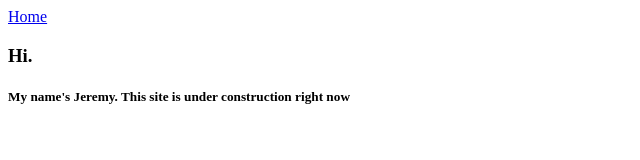
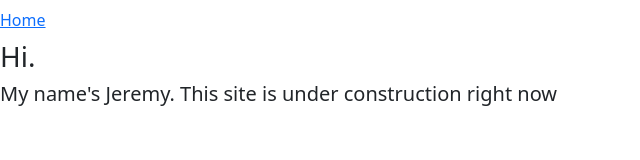
Before and after one commit to jeremiah-john/jeremiah-john.github.io, a plain HTML site: page index.html in a window 1280 px wide. Shown: the whole page, without its empty margins (0-640 px from the left). Drawn offline with nearby package versions, Linux system fonts and the light colour scheme.

Commit message:
started migration to Bootstrap

```diff
--- a/index.html
+++ b/index.html
@@ -1,15 +1,19 @@
 <!DOCTYPE html>
 <html>
     <head>
+        <link href="https://cdn.jsdelivr.net/npm/bootstrap@5.0.0-beta1/dist/css/bootstrap.min.css" rel="stylesheet" integrity="sha384-giJF6kkoqNQ00vy+HMDP7azOuL0xtbfIcaT9wjKHr8RbDVddVHyTfAAsrekwKmP1" crossorigin="anonymous">
         <title>Jeremiah John</title>
     </head>
     <body>
         <header>
-            <a href="/">Home</a>
+            <nav class="navbar">
+                <a href="/">Home</a>
+            </nav>
         </header>
         <main>
             <h3>Hi.</h3>
             <h5>My name's Jeremy. This site is under construction right now</h5>
         </main>
+        <script src="https://cdn.jsdelivr.net/npm/bootstrap@5.0.0-beta1/dist/js/bootstrap.bundle.min.js" integrity="sha384-ygbV9kiqUc6oa4msXn9868pTtWMgiQaeYH7/t7LECLbyPA2x65Kgf80OJFdroafW" crossorigin="anonymous"></script>
     </body>
 </html>
```
